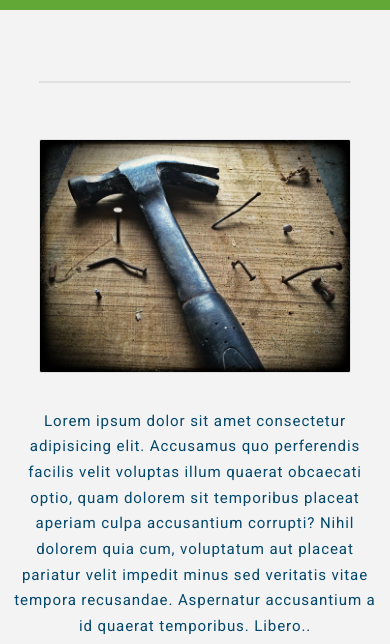
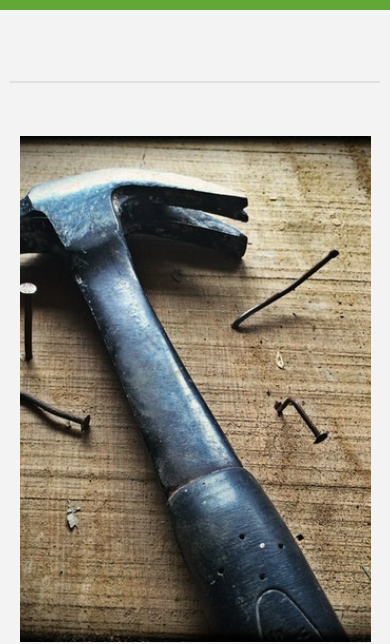
Before and after one commit to echo7yankee/Greenway-property-development, a plain HTML site: page whatWeDo.html in a window 390 px wide. Shown: the part 201-845 px from the top of the page. Drawn offline with nearby package versions, Linux system fonts and the light colour scheme.

Commit message:
fixed a bug in what we do

```diff
--- a/css/whatWeDoIntro-sass/_intro.scss
+++ b/css/whatWeDoIntro-sass/_intro.scss
@@ -2,7 +2,7 @@
   width: 100%;
 
   &__container {
-    max-width: 50vw;
+    max-width: 60vw;
     min-height: 60vh;
     margin: 0 auto;
     display: flex;
@@ -13,39 +13,31 @@
 
     @media screen and (max-width: 1024px) {
       animation: none;
-      max-width: 80vw;
-    }
-
-    @media screen and (max-width: 768px) {
-      animation: none;
       max-width: 95vw;
     }
   }
 
   &__underline {
-    width: 80%;
+    width: 95%;
     margin: 6rem auto;
     background-color: #e0e0e0;
     padding: 0.1rem;
   }
 
   &__img-container {
-    overflow: hidden;
     margin-bottom: 4rem;
+    width: 100%;
+    min-height: 60vh;
+    background-image: url("../../img/introduction.jpeg");
+    background-size: cover;
+    background-repeat: no-repeat;
+    background-position: top;
+    object-fit: cover;
 
     @media screen and (max-width: 1024px) {
       animation: none;
-      max-width: 80vw;
+      max-width: 90vw;
     }
-  }
-
-  &__img {
-    width: 100%;
-    height: auto;
-    display: block;
-    border-radius: 0.25rem;
-    object-fit: cover;
-    border: 0.1rem solid #e0e0e0;
   }
 
   &__text {
@@ -53,5 +45,10 @@
     font-size: 1.7rem;
     color: $deepSky-blue;
     letter-spacing: 0.1rem;
+    width: 50%;
+
+    @media screen and (max-width: 1200px) {
+      width: 95%;
+    }
   }
 }
--- a/whatWeDo.html
+++ b/whatWeDo.html
@@ -37,7 +37,7 @@
                 </a>
             </li>
             <li class="header__item">
-                <a href="./whatWeDo.html" target="_blank" class="header__link">
+                <a href="./whatWeDo.html" class="header__link">
                     What we do
                     <i class="fas fa-building header__icon"></i>
                 </a>
@@ -55,7 +55,7 @@
                 </a>
             </li>
             <li class="header__item">
-                <a href="/contact.html" class="header__link">
+                <a href="/contact.html" target="_blank" class="header__link">
                     Contact
                     <i class="fas fa-user-alt header__icon"></i>
                 </a>
@@ -80,7 +80,7 @@
         <div class="introduction__underline"></div>
         <div class="introduction__container">
             <div class="introduction__img-container">
-                <img src="./img/introduction.jpeg" alt="" class="introduction__img">
+
             </div>
 
             <p class="introduction__text">
```
Also changed, not shown: css/main-sass/main.css, 1 other file.
